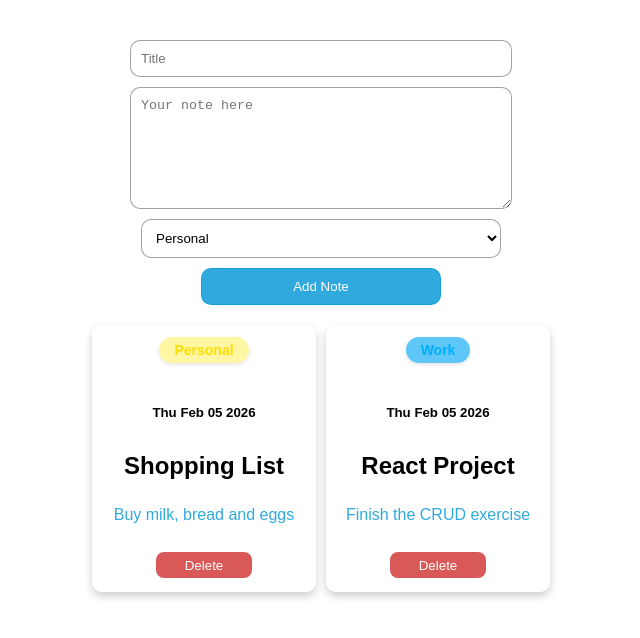
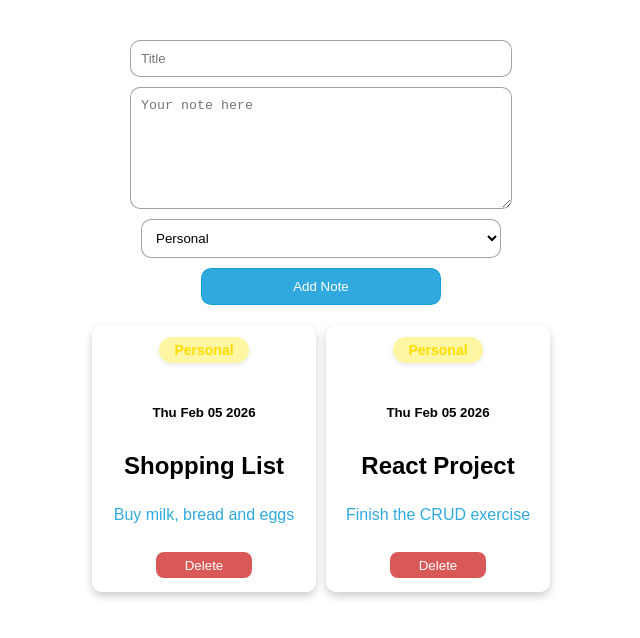
Before and after one commit to TOMLUCA7/QuickNotes, a React (Vite) app: page / in a window 1280 px wide. Shown: the top 638 px of the page, without its empty margins (319-959 px from the left). Built offline with nearby package versions, Linux system fonts and the light colour scheme.

Commit message:
refactor: Change CATEGORIES from an object to an array, update all related components to use the new structure, and add validation to prevent adding empty notes.

```diff
--- a/components/AddNote/AddNote.jsx
+++ b/components/AddNote/AddNote.jsx
@@ -9,6 +9,7 @@ const AddNote = ({addNote}) => {
   const [category, setCategory] = useState(DEFAULT_CATEGORY);
 
   const addNotes = () => {
+    if (!title.trim() || !text.trim()) return;
     addNote(title, text, category);
     setTitle('');
     setText('');
@@ -37,9 +38,9 @@ const AddNote = ({addNote}) => {
         value={category}
         onChange={(e) => setCategory(e.target.value)}
       >
-        {Object.values(CATEGORIES).map((cat) => (
-          <option key={cat.name} value={cat.name}>
-            {cat.name}
+        {CATEGORIES.map((category) => (
+          <option key={category.name} value={category.name}>
+            {category.name}
           </option>
         ))}
       </select>
--- a/components/EditNoteFields/EditNoteFields.jsx
+++ b/components/EditNoteFields/EditNoteFields.jsx
@@ -22,7 +22,7 @@ const EditNoteFields = ({editTitle, editText, editCategory, setEditTitle, setEdi
           onChange={(e) => setEditCategory(e.target.value)}
           className='edit-note-fields-category'
         >
-          {Object.values(CATEGORIES).map((category) => (
+          {CATEGORIES.map((category) => (
             <option key={category.name} value={category.name}>
               {category.name}
             </option>
--- a/components/NotesList/NotesList.jsx
+++ b/components/NotesList/NotesList.jsx
@@ -37,16 +37,20 @@ const NotesList = ({notes, deleteNote, updateNote}) => {
         >
           <div
             className='notes-list-note-category'
-            style={{ backgroundColor: Object.values(CATEGORIES).find(c => c.name === note.category)?.color || '#fff' }}>
-            <span style={{ color: Object.values(CATEGORIES).find(c => c.name === note.category)?.colorLabel || '#fff' }}>
+            style={{ backgroundColor: CATEGORIES.find(c => c.name === note.category)?.color || '#fff' }}>
+            <span style={{ color: CATEGORIES.find(c => c.name === note.category)?.colorLabel || '#fff' }}>
               {note.category}
             </span>
           </div>
+
           <h5>{new Date().toDateString()}</h5>
+
           <h2 style={{ margin: 0 }}>{note.title}</h2>
+
           <p className='notes-list-note-text'>
             {note.text}
           </p>
+
           <MyButton
             label='Delete'
             className='notes-list-note-delete-button'
--- a/src/App.jsx
+++ b/src/App.jsx
@@ -2,7 +2,7 @@ import { useEffect, useState } from 'react'
 import './App.css'
 import AddNote from '../components/AddNote/AddNote'
 import Note from '../components/Note/Note';
-import { CATEGORIES, DEFAULT_CATEGORY } from './constants';
+import { DEFAULT_CATEGORY } from './constants';
 
 import Modal from 'react-modal';
 // usually put it outside the component
@@ -11,8 +11,8 @@ Modal.setAppElement('#root');
 function App() {
   const saved = localStorage.getItem('notes_data');
   const [notes, setNotes] = useState(saved ? JSON.parse(saved) : [
-    { id: 1, title: "Shopping List", text: "Buy milk, bread and eggs", category: CATEGORIES.PERSONAL.name },
-    { id: 2, title: "React Project", text: "Finish the CRUD exercise", category: CATEGORIES.WORK.name },
+    { id: 1, title: "Shopping List", text: "Buy milk, bread and eggs", category: DEFAULT_CATEGORY },
+    { id: 2, title: "React Project", text: "Finish the CRUD exercise", category: DEFAULT_CATEGORY },
   ]);
 
   useEffect(() => {
@@ -32,7 +32,7 @@ function App() {
 
   const deleteNote = (noteId) => {
      const filteredNotes = notes.filter(note => note.id !== noteId);
-  setNotes(filteredNotes);
+     setNotes(filteredNotes);
   }
 
   const updateNote = (noteId, updatedNote) => {
--- a/src/constants.js
+++ b/src/constants.js
@@ -1,8 +1,8 @@
-export const CATEGORIES = {
-  PERSONAL: { name: "Personal", color: "#ffeb3b76", colorLabel: "#ffdd00ff" },
-  WORK: { name: "Work", color: "#03a8f4a2", colorLabel: "#00aeffff" },
-  STUDY: { name: "Study", color: "#80ca2bff", colorLabel: "#88ff00ff" },
-  OTHER: { name: "Other", color: "#e0e0e0", colorLabel: "#ffffffc4" },
-};
+export const CATEGORIES = [
+  { name: "Personal", color: "#ffeb3b76", colorLabel: "#ffdd00ff" },
+  { name: "Work", color: "#03a8f4a2", colorLabel: "#00aeffff" },
+  { name: "Study", color: "#80ca2bff", colorLabel: "#88ff00ff" },
+  { name: "Other", color: "#e0e0e0", colorLabel: "#ffffffc4" },
+];
 
-export const DEFAULT_CATEGORY = CATEGORIES.PERSONAL.name;
+export const DEFAULT_CATEGORY = CATEGORIES[0].name;
```
